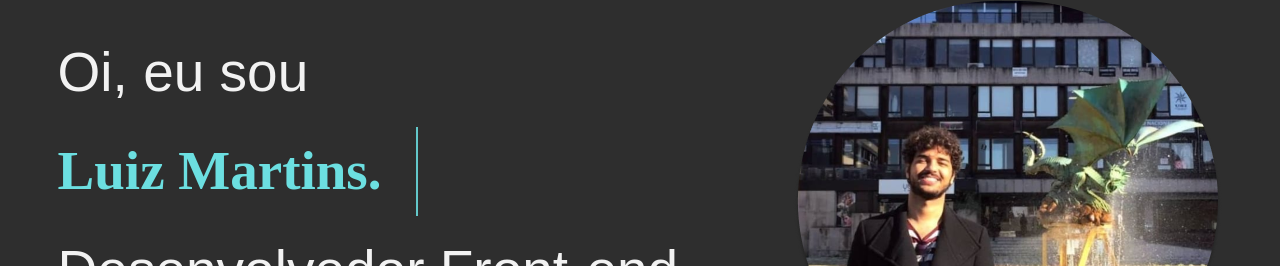
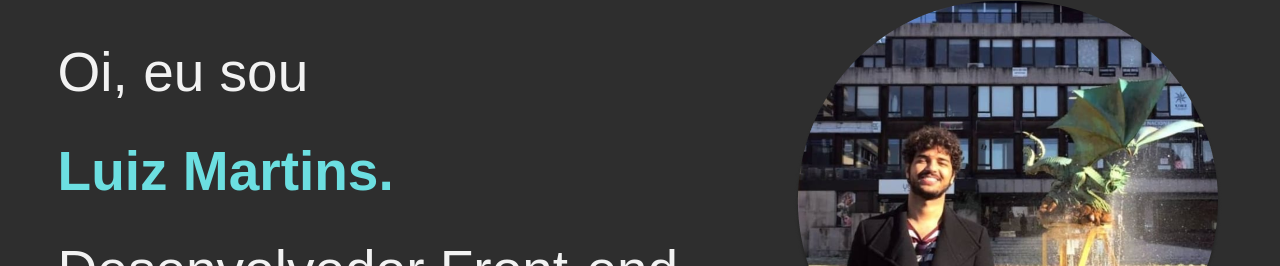
Before and after one commit to Luizgsmkw/port-vnw, a React (Create React App) app: page / in a window 1280 px wide. Shown: the part 218-484 px from the top of the page. Built offline with nearby package versions, Linux system fonts and the light colour scheme.

Commit message:
correcao de página home

```diff
--- a/src/components/styles/homeStyled.js
+++ b/src/components/styles/homeStyled.js
@@ -43,33 +43,8 @@ export const P = styled.p `
 export const SpanName = styled.span `
     color: #6CDFE1;
     font-weight: 700;
-    width: 360px;
-    border-right: 2px solid #6CDFE1;
-    margin: 0;
-    padding: 0;
-    white-space: nowrap;
-    animation: blinkcursor 600ms steps(40) infinite normal, typing 3.5s steps(40)    normal;
-    overflow: hidden;
-    font-family: 'Special Elite', cursive;
 
-    @keyframes typing {
-        from{
-            width: 0;
-        }
 
-        to{
-            width: 350px;
-        }
-    }
-
-    @keyframes blinkcursor {
-        from{
-            border-right-color: #6CDFE1;
-        }
-        to{
-            border-right-color: transparent;
-        }
-    }
 `
 
 export const Btn = styled.a `
```
